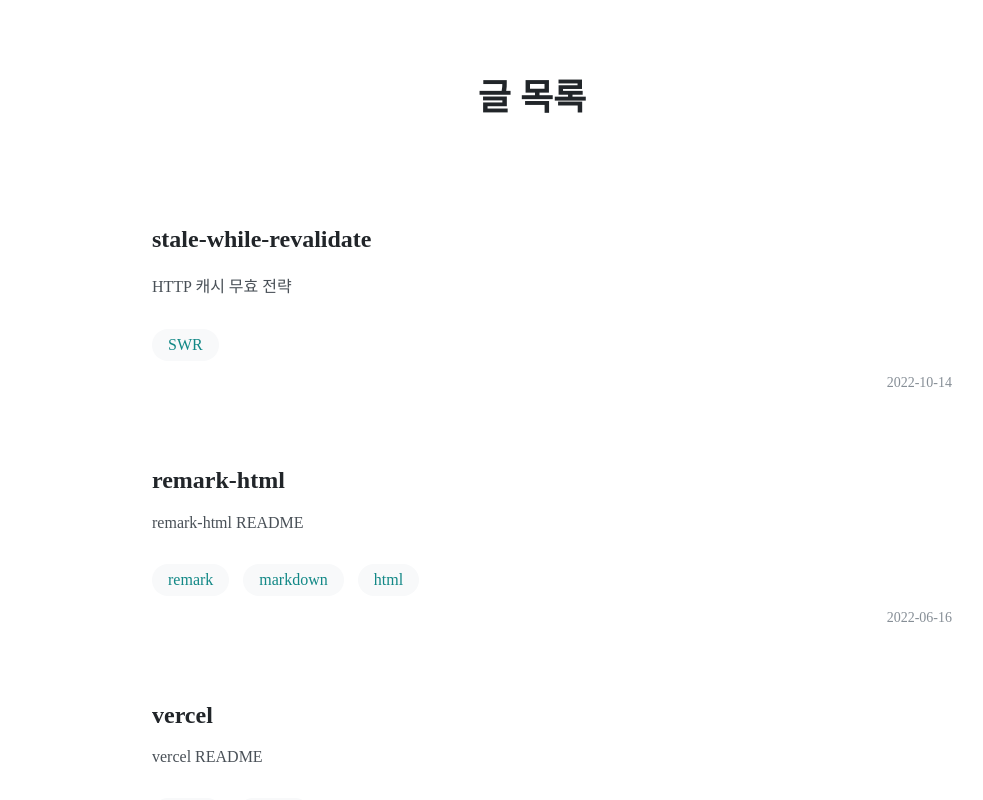
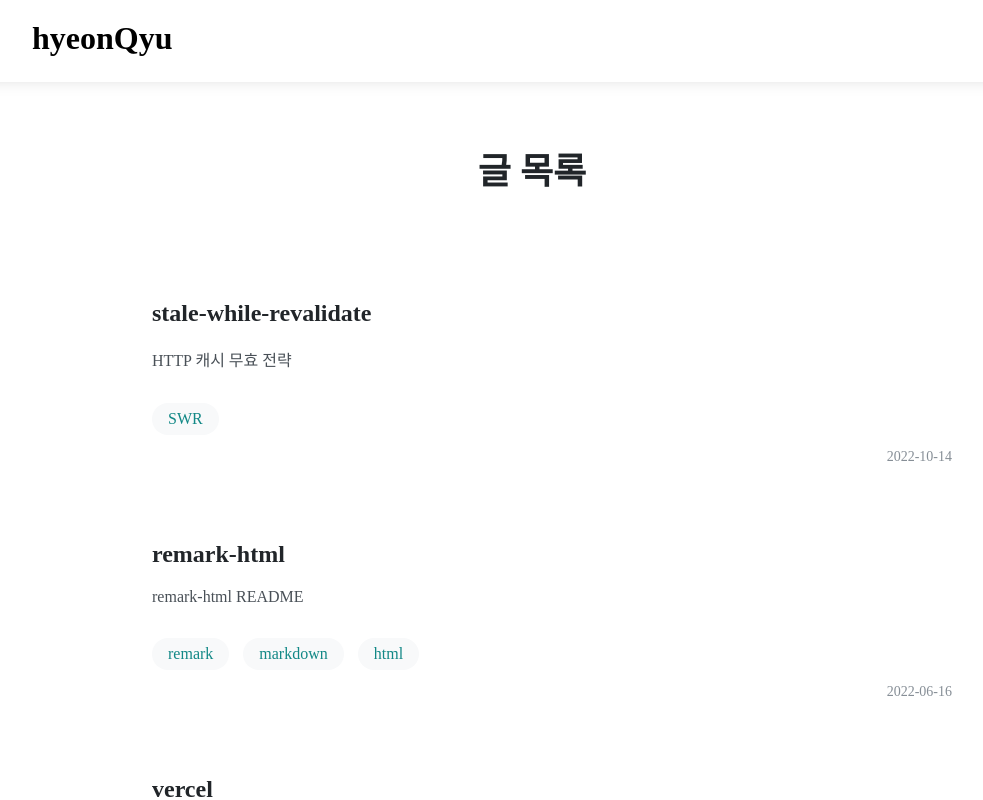
Before and after one commit to hyeonQyu/wanted-pre-onboarding-challenge, a Next.js app in the folder markdown-blog/: page / in a window 1280 px wide. Shown: the top 800 px of the page, without its empty margins (108-1091 px from the left). Built offline with nearby package versions, Linux system fonts and the light colour scheme.

Commit message:
feat: 홈으로 갈 수 있도록 레이아웃 추가

```diff
--- /dev/null
+++ b/markdown-blog/src/components/layout/layout.tsx
@@ -0,0 +1,50 @@
+import { ReactNode } from 'react';
+import Link from 'next/link';
+
+export interface LayoutProps {
+  children: ReactNode | ReactNode[];
+}
+
+function Layout(props: LayoutProps) {
+  const { children } = props;
+
+  return (
+    <>
+      <header>
+        <div className={'logo'}>
+          <Link href={'/'}>
+            <a>
+              <h1>hyeonQyu</h1>
+            </a>
+          </Link>
+        </div>
+      </header>
+      <section>{children}</section>
+
+      <style jsx>{`
+        header {
+          padding: 20px 30px 25px;
+          position: sticky;
+          top: 0;
+          background-color: white;
+          box-shadow: 0 -4px 17px lightgrey;
+          z-index: 100;
+        }
+
+        .logo,
+        section {
+          max-width: 1000px;
+          margin: 0 auto;
+        }
+
+        h1 {
+          cursor: pointer;
+          width: fit-content;
+          margin: 0;
+        }
+      `}</style>
+    </>
+  );
+}
+
+export default Layout;
--- a/markdown-blog/src/pages/_app.tsx
+++ b/markdown-blog/src/pages/_app.tsx
@@ -1,9 +1,14 @@
 import '../styles/reset.css';
 import '../styles/global.css';
 import type { AppProps } from 'next/app';
+import Layout from '@components/layout/layout';
 
 function MyApp({ Component, pageProps }: AppProps) {
-  return <Component {...pageProps} />;
+  return (
+    <Layout>
+      <Component {...pageProps} />
+    </Layout>
+  );
 }
 
 export default MyApp;
--- a/markdown-blog/src/styles/global.css
+++ b/markdown-blog/src/styles/global.css
@@ -1,3 +1,10 @@
 main {
     padding: 60px 20px;
 }
+body {
+    margin: 0;
+}
+a {
+    text-decoration: none;
+    color: inherit;
+}
```
